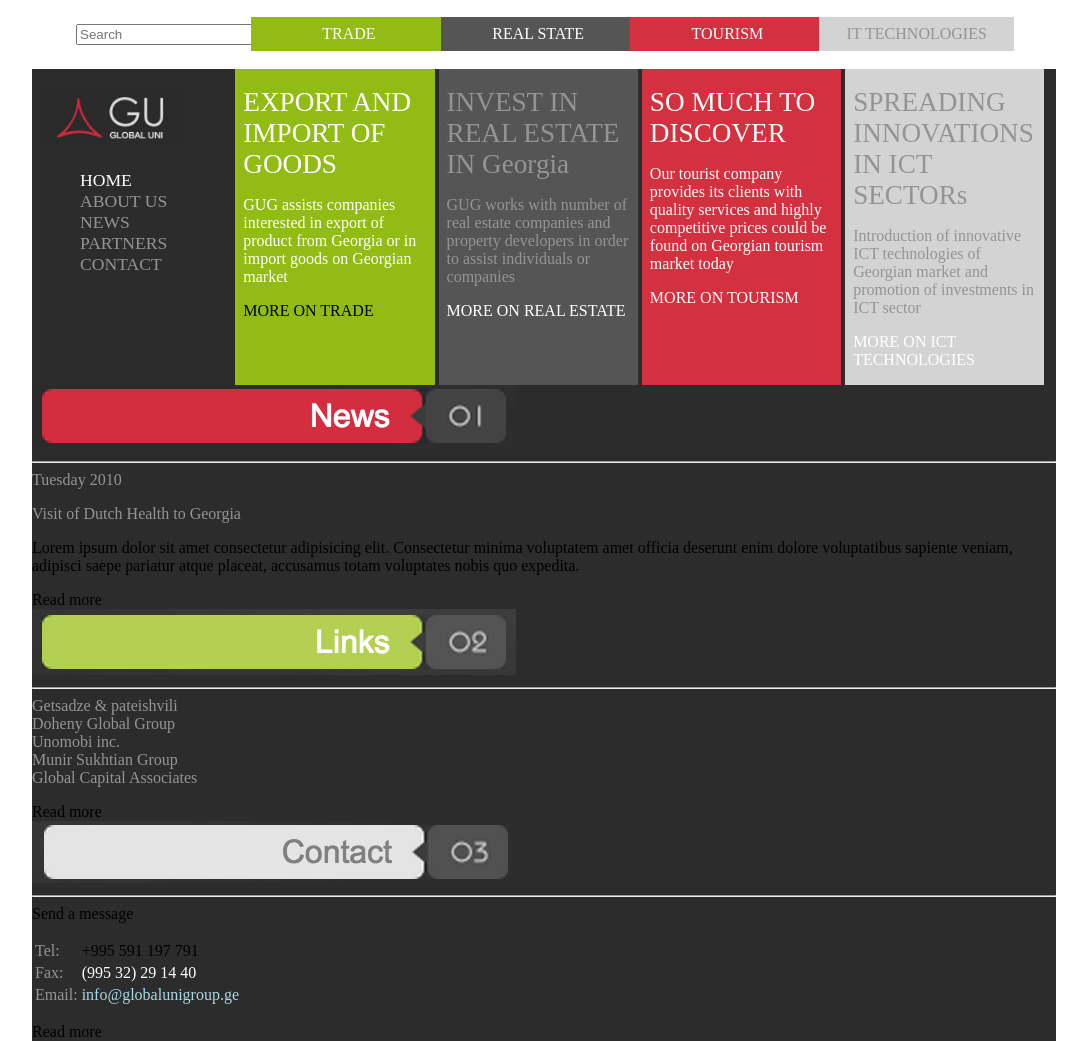
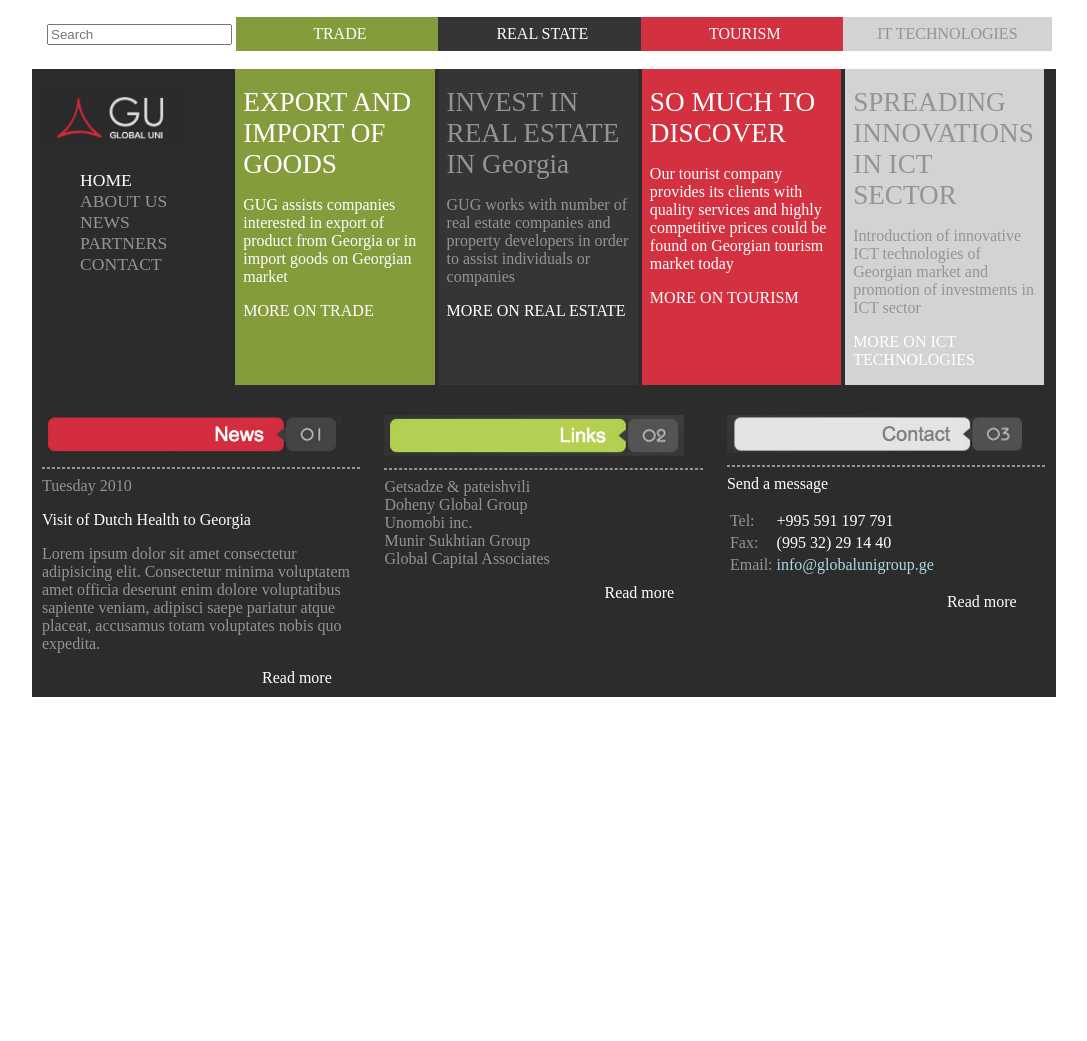
Before and after one commit to lkarenbeltran/pw10112241, a plain HTML site: page pw10112241/pw10112241/practica03_css/index.html in a window 1280 px wide. Shown: the whole page, without its empty margins (96-1183 px from the left). After the commit the page ends 800 px from the top, so only its background shows below. Drawn offline with Linux system fonts and the light colour scheme.

Commit message:
Practica 03 Terminada

```diff
--- a/pw10112241/pw10112241/practica03_css/css/estilos.css
+++ b/pw10112241/pw10112241/practica03_css/css/estilos.css
@@ -1,20 +1,38 @@
 html{
-    /*propiedades personalizables*/
-    --color-verde:#92bc14;
-    --color-negro:#565555;
-    --color-rojo:#D33040;
-    --color-gris:lightgray;
-    --fondo-negro:#2C2C2C;
+    /* Propiedades personalizadas */
+    --color-verde: #849C3C;
+    --color-negro: #353535;
+    --color-rojo: #D33040;
+    --color-gris: lightgray;
+    --fondo-negro: #2C2C2C;
     --color-linea: #949494;
-    --color-azul:lightblue;
-    --color-blanco:white;
+    --color-azul: lightblue;
+    --color-blanco: white;
+}
 
-}
 body{
-    font-size: 16px;/*1em*/
-    margin: 0px auto;/*centrado*/
+    font-size: 16px;
+    margin: 0 auto;
     max-width: 1024px;
 }
+
+footer article{
+    display: inline-block;
+    margin-top: 20px;
+    vertical-align: top;
+    padding: 10px;
+    width: 31.1%;
+}
+
+footer img{
+    width: 300px;
+}
+
+header ul{
+    margin-left: -29px;
+    margin-right: -49px;
+}
+
 header ul li{
     display: inline-block;
     margin-left: -10px;
@@ -23,17 +41,21 @@
     width: 17%;
 }
 header ul li:nth-child(2){
-    background: var(--color-verde);
+    background-color: var(--color-verde)
 }
+
 header ul li:nth-child(3){
-    background: var(--color-negro);
+    background-color: var(--color-negro)
 }
+
 header ul li:nth-child(4){
-    background: var(--color-rojo);
+    background-color: var(--color-rojo)
 }
+
 header ul li:nth-child(5){
-    background: var(--color-gris);
+    background-color: var(--color-gris)
 }
+
 section article{
     display: inline-block;
     height: 280px;
@@ -57,24 +79,37 @@
     background-color: var(--color-gris);
 }
 
+hr{
+    border-style: dashed;
+    color: var(--color-linea);
+}
+
 section,footer{
-    background: var(--fondo-negro);
+    background-color: var(--fondo-negro);
 }
 section img{
     width: 150px;
 }
+
 .letra-azul{
     color: var(--color-azul);
 }
+
 .letra-blanca{
     color: var(--color-blanco);
 }
+
 .letra-gris{
-    color:var(--color-linea);
+    color: var(--color-linea);
+}
+.read-more{
+    /* border: 1px solid red; */
+    margin-left: 220px;
 }
 .tam-menu-lateral{
     font-size: 1.1em;
 }
+
 .tam-tarjetas{
     font-size: 1.7em;
 }
--- a/pw10112241/pw10112241/practica03_css/index.html
+++ b/pw10112241/pw10112241/practica03_css/index.html
@@ -37,7 +37,11 @@
         </article>
 
         <article>
-            <span class="letra-blanca tam-tarjetas">EXPORT AND IMPORT OF GOODS</span>
+
+
+            <span class="letra-blanca tam-tarjetas">
+                EXPORT AND IMPORT OF GOODS
+            </span>
             <p></p>
             <span class="letra-blanca">
                 GUG assists companies interested
@@ -45,37 +49,60 @@
                 or in import goods on Georgian market
             </span>
             <p></p>
-            <span class="letr-blanca">MORE ON TRADE </span>
+            <span class="letra-blanca">
+                MORE ON TRADE
+            </span>
         </article>
         <article>
-            <span class="letra-gris tam-tarjetas">INVEST IN REAL ESTATE IN Georgia</span>
+            <span class="letra-gris tam-tarjetas">
+                INVEST IN REAL ESTATE IN Georgia
+            </span>
             <p></p>
             <span class="letra-gris">
                 GUG works with number of real estate companies and property
                 developers in order to assist individuals or companies
             </span>
             <p></p>
-            <span class="letra-blanca">MORE ON REAL ESTATE</span>
+            <span class="letra-blanca">
+                MORE ON REAL ESTATE
+            </span>
+
         </article>
+
         <article>
-            <span class="letra-blanca tam-tarjetas">SO MUCH TO DISCOVER</span>
+            <span class="letra-blanca tam-tarjetas">
+                SO MUCH TO DISCOVER
+            </span>
+
             <p></p>
             <span class="letra-blanca">
                 Our tourist company provides its clients with quality services and
                 highly competitive prices could be found on Georgian tourism market today
             </span>
+
             <p></p>
-            <span class="letra-blanca">MORE ON TOURISM</span>
+            <span class="letra-blanca">
+                MORE ON TOURISM
+            </span>
+
         </article>
+
         <article>
-            <span class="letra-gris tam-tarjetas">SPREADING INNOVATIONS IN ICT SECTORs </span>
+            <span class="letra-gris tam-tarjetas">
+                SPREADING INNOVATIONS IN ICT SECTOR
+            </span>
+
             <p></p>
             <span class="letra-gris">
                 Introduction of innovative ICT technologies of Georgian market
                 and promotion of investments in ICT sector
             </span>
+
             <p></p>
-            <span class="letra-blanca"> MORE ON ICT TECHNOLOGIES </span>
+            <span class="letra-blanca">
+                MORE ON ICT TECHNOLOGIES
+            </span>
+
         </article>
     </section>
 
@@ -83,15 +110,30 @@
         <article>
             <img src="img/news_rojo.png" alt="News">
             <hr>
-            <span class="letra-gris">Tuesday 2010</span>
+            <span class="letra-gris">
+                Tuesday 2010
+            </span>
             <p></p>
-            <span class="letra-gris">Visit of Dutch Health to Georgia</span>
+
+            <span class="letra-blanca">
+                Visit of Dutch Health to Georgia
+            </span>
+
             <p></p>
-            Lorem ipsum dolor sit amet consectetur adipisicing elit. Consectetur minima voluptatem amet officia deserunt
-            enim dolore voluptatibus sapiente veniam, adipisci saepe pariatur atque placeat, accusamus totam voluptates
-            nobis quo expedita.
+
+            <span class="letra-gris">
+                Lorem ipsum dolor sit amet consectetur adipisicing elit. Consectetur minima voluptatem amet officia
+                deserunt
+                enim dolore voluptatibus sapiente veniam, adipisci saepe pariatur atque placeat, accusamus totam
+                voluptates
+                nobis quo expedita.
+            </span>
+
             <p></p>
-            <span class="letra blanca read-more">Read more</span>
+            <span class="letra-blanca read-more">
+                Read more
+            </span>
+
         </article>
         <article>
             <img src="img/news_verde.png" alt="Links">
@@ -103,19 +145,26 @@
                 Munir Sukhtian Group <br>
                 Global Capital Associates
             </span>
+
             <p></p>
-            <span class="letra blanca read-more">Read more</span>
+            <span class="letra-blanca read-more">
+                Read more
+            </span>
+
         </article>
         <article>
             <img src="img/news_claro.png" alt="Contact">
             <hr>
-            <span class="letr-blanca">Send a message</span>
+            <span class="letra-blanca">
+                Send a message
+            </span>
+
             <p></p>
             <table>
                 <tbody>
                     <tr>
                         <td class="letra-gris">Tel:</td>
-                        <td class="letra blanca">+995 591 197 791</td>
+                        <td class="letra-blanca">+995 591 197 791</td>
                     </tr>
                     <tr>
                         <td class="letra-gris">Fax:</td>
@@ -128,7 +177,9 @@
                 </tbody>
             </table>
             <p></p>
-            <span class="letra-blanca"></span> Read more
+            <span class="letra-blanca read-more">
+                Read more
+            </span>
         </article>
     </footer>
 
```
